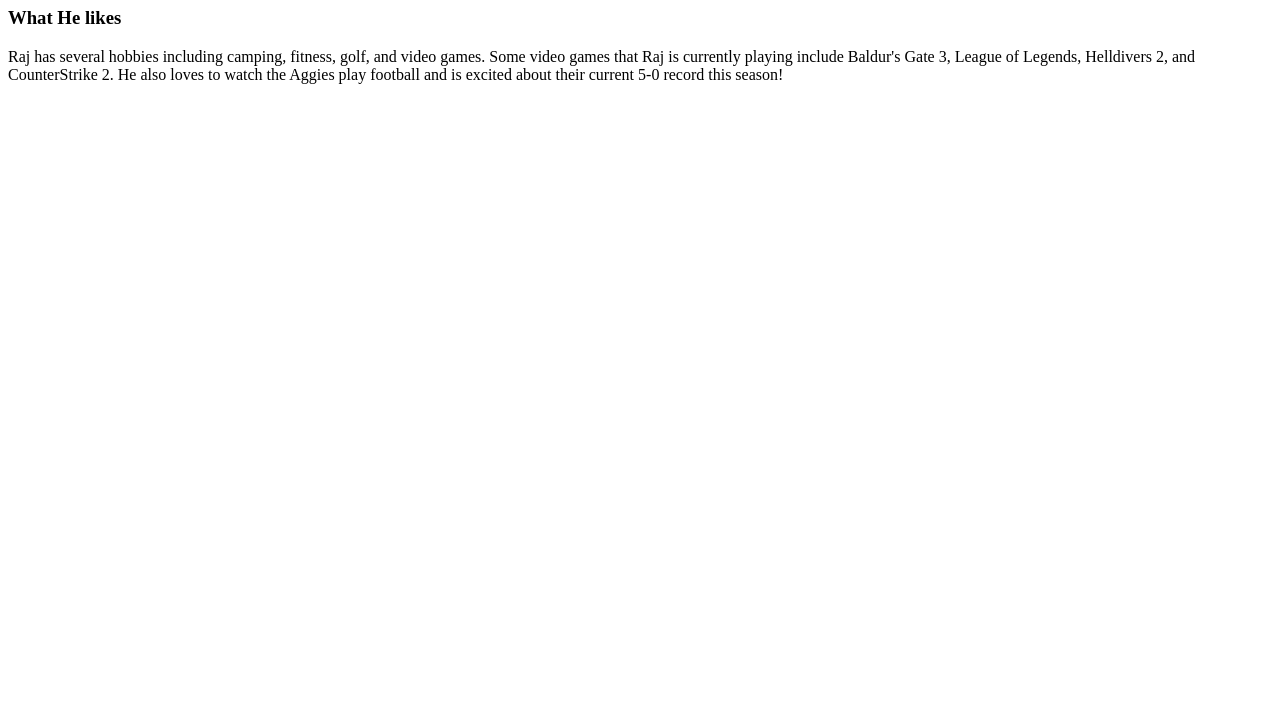
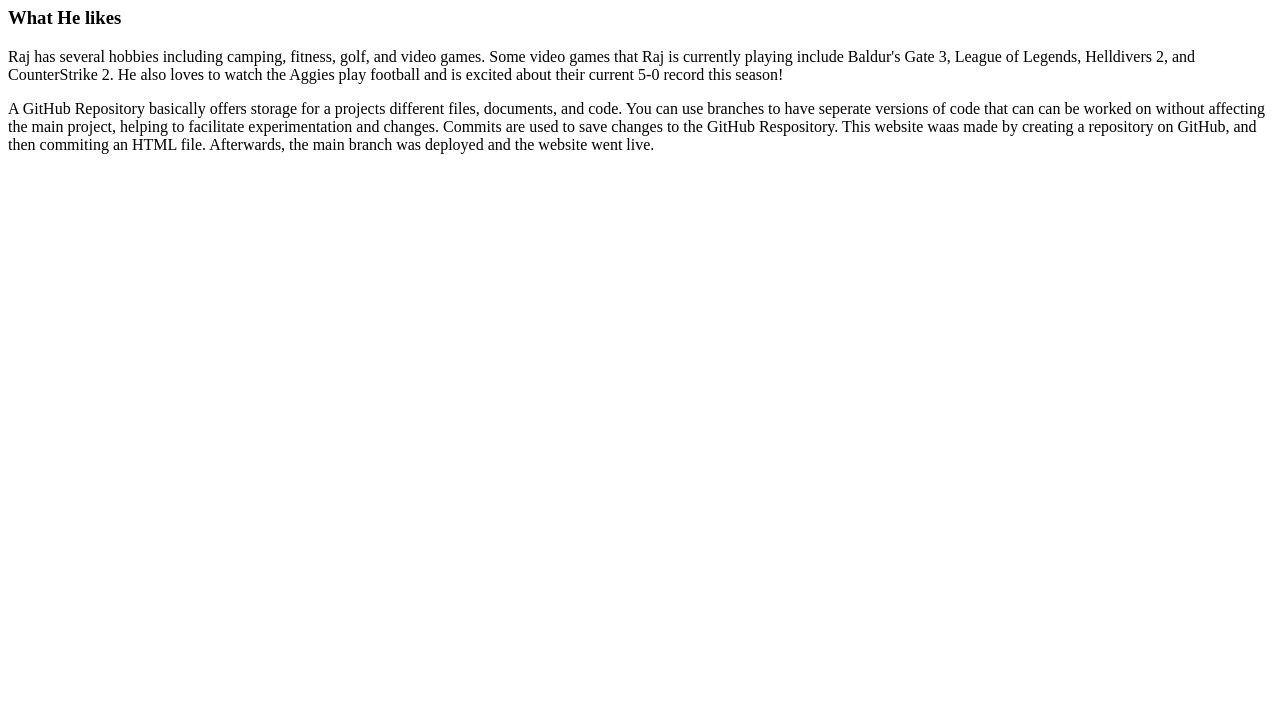
Before and after one commit to rajrobison/GitHub-Website-Activity, a plain HTML site: page index.html in a window 1280 px wide. Shown: the part 73-800 px from the top of the page. Drawn offline with Linux system fonts and the light colour scheme.

Commit message:
Update index.html

```diff
--- a/index.html
+++ b/index.html
@@ -10,5 +10,9 @@
 
     <p>Raj has several hobbies including camping, fitness, golf, and video games. Some video games that Raj is currently playing include Baldur's Gate 3, League of Legends, Helldivers 2, and CounterStrike 2.
       He also loves to watch the Aggies play football and is excited about their current 5-0 record this season! </p>
+
+    <p> A GitHub Repository basically offers storage for a projects different files, documents, and code. You can use branches to have seperate versions of code that can can be worked on without affecting the main project, helping to facilitate experimentation and changes.
+      Commits are used to save changes to the GitHub Respository. This website waas made by creating a repository on GitHub, and then commiting an HTML file. Afterwards, the main branch was deployed and the website went live.
+    </p>
   </body>
 </html>
```
